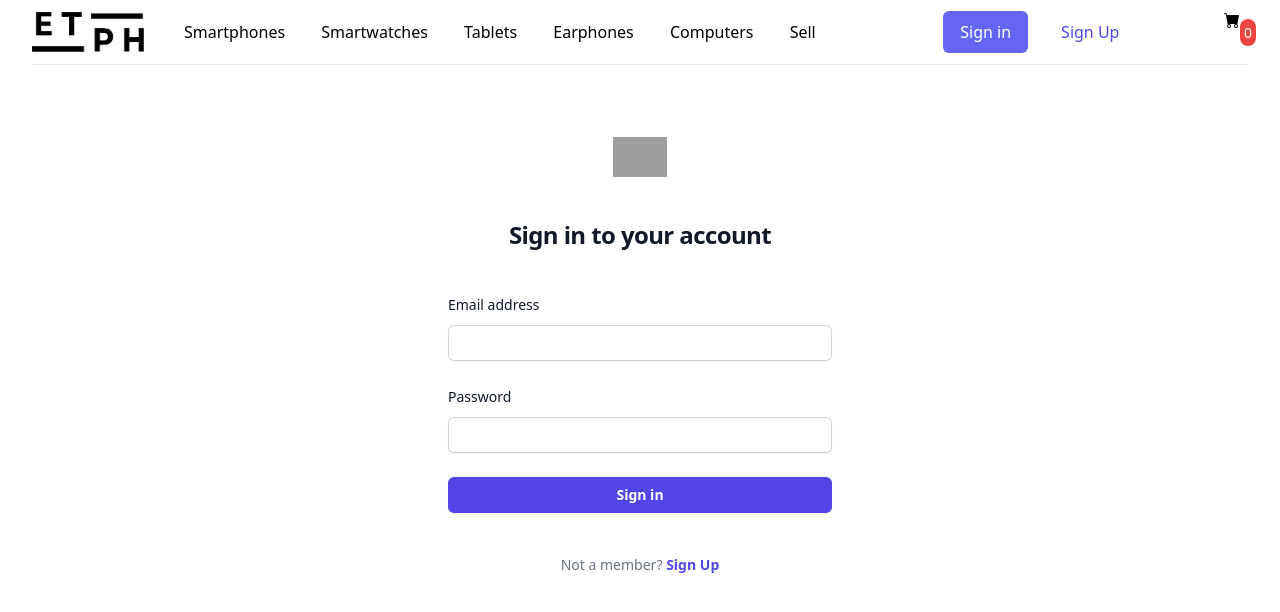
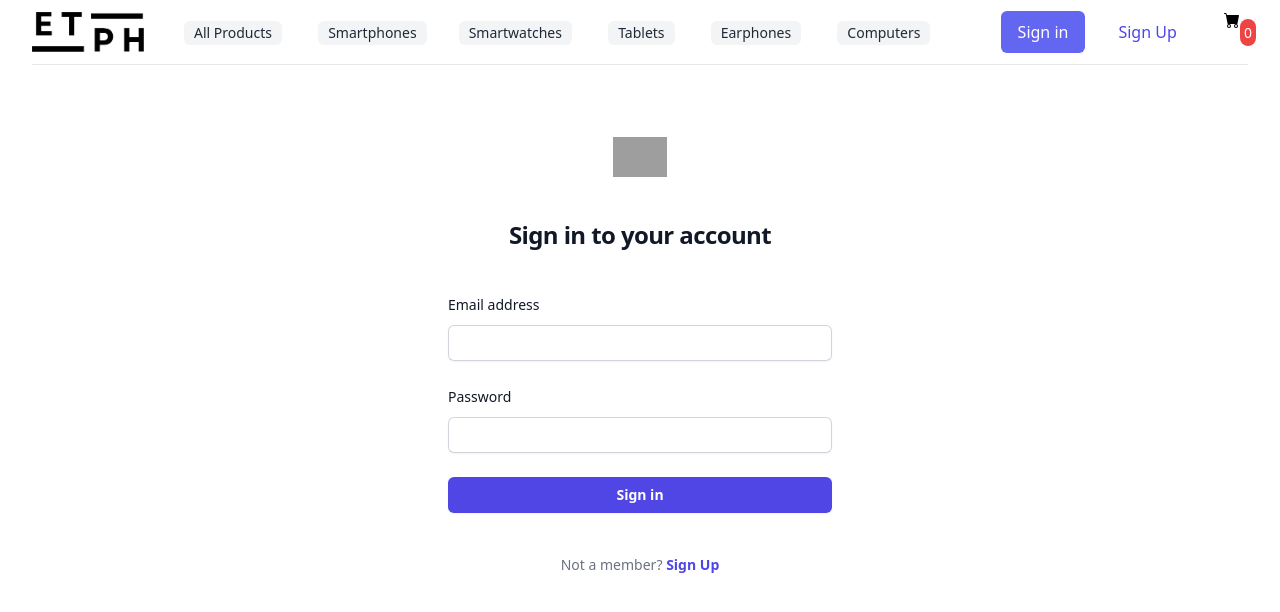
Before and after one commit to ecommerce-app-tech/frontend, a React (Vite) app: page /login in a window 1280 px wide. Shown: the top 612 px of the page. Built offline with nearby package versions, Linux system fonts and the light colour scheme; grey boxes are pictures that could not be loaded.

Commit message:
fix bugs

```diff
--- a/src/components/Navbar.jsx
+++ b/src/components/Navbar.jsx
@@ -23,7 +23,7 @@ function NavbarComponent() {
     <>
       <div className="bg-white">
       <header className="relative bg-white">
-        <nav aria-label="Top" className="max-w-7xl mx-auto sm:px-6 lg:px-8">
+        <nav aria-label="Top" className="max-w-10xl mx-auto sm:px-6 lg:px-8">
           <div className="border-b border-gray-200 px-4 pb-14 sm:px-0 sm:pb-0">
             <div className="h-16 flex items-center justify-between">
               {/* Logo */}
@@ -50,19 +50,37 @@ function NavbarComponent() {
                 </Link>
               </a>
               <div className="hidden ml-10 space-x-8 lg:block">
-                <Link to="/products/smartphones"> Smartphones</Link>
-                <Link to="/products/smartwatches"> Smartwatches</Link>
-                <Link to="/products/Tablets"> Tablets</Link>
-                <Link to="/products/earphones"> Earphones </Link>
-                <Link to="/products/computers"> Computers </Link>
-                <Link to="/addproduct">Sell </Link>
+
+              <Link to="/products"> <span className="inline-flex items-center px-2.5 py-0.5 rounded-md text-sm font-medium bg-gray-100 text-gray-800">
+              All Products
+      </span></Link>
+                <Link to="/products/smartphones"> <span className="inline-flex items-center px-2.5 py-0.5 rounded-md text-sm font-medium bg-gray-100 text-gray-800">
+        Smartphones
+      </span></Link>
+                <Link to="/products/smartwatches"><span className="inline-flex items-center px-2.5 py-0.5 rounded-md text-sm font-medium bg-gray-100 text-gray-800">
+        Smartwatches
+      </span></Link>
+                <Link to="/products/Tablets"> <span className="inline-flex items-center px-2.5 py-0.5 rounded-md text-sm font-medium bg-gray-100 text-gray-800">
+        Tablets
+      </span></Link>
+                <Link to="/products/earphones"> <span className="inline-flex items-center px-2.5 py-0.5 rounded-md text-sm font-medium bg-gray-100 text-gray-800">
+        Earphones
+      </span> </Link>
+                <Link to="/products/computers"><span className="inline-flex items-center px-2.5 py-0.5 rounded-md text-sm font-medium bg-gray-100 text-gray-800">
+        Computers
+      </span> </Link>
+
               </div>
             </div>
             <div className="ml-10 space-x-4">
               {isLoggedIn && (
                 <>
-                  <button onClick={logOutUser}>Logout</button>
-                  <span>{user && user.name}</span>
+                  <button onClick={logOutUser}><span className="inline-flex items-center px-3 py-0.5 rounded-full text-sm font-medium bg-indigo-100 text-indigo-800">
+                  Logout
+      </span></button>
+                  <span className="inline-flex items-center px-3 py-0.5 rounded-full text-sm font-medium bg-pink-100 text-pink-800">{user && user.name}</span>
+                  <Link to="/addproduct">Sell </Link>
+                  <Link to="/orders"> Orders history</Link>
                 </>
               )}
               {!isLoggedIn && (
--- a/src/pages/CheckoutPage.jsx
+++ b/src/pages/CheckoutPage.jsx
@@ -3,6 +3,7 @@ import axios from "axios";
 import { Link, useNavigate } from "react-router-dom";
 import { CartContext } from '../context/cart.jsx'
 import { AuthContext } from "../context/auth.context.jsx";
+import Logo from "../assets/Logo.png"
 
 
 function CheckoutPage() {
@@ -50,12 +51,12 @@ function CheckoutPage() {
           <a href="#">
             <span className="sr-only">Workflow</span>
             <img
-              src="https://tailwindui.com/img/logos/workflow-mark.svg?color=indigo&shade=300"
+              src={Logo}
               alt=""
               className="h-8 w-auto lg:hidden"
             />
             <img
-              src="https://tailwindui.com/img/logos/workflow-mark.svg?color=indigo&shade=600"
+              src={Logo}
               alt=""
               className="hidden lg:block h-8 w-auto"
             />
--- a/src/pages/EditProductPage.jsx
+++ b/src/pages/EditProductPage.jsx
@@ -195,13 +195,14 @@ function EditProductPage() {
             Edit Product
           </button>
           <br></br>
-          <button
+
+        </form>
+        <button
             onClick={deletProduct}
             className="flex w-full justify-center rounded-md bg-red-600 px-3 py-1.5 text-sm font-semibold leading-6 text-white shadow-sm hover:bg-red-900 focus-visible:outline focus-visible:outline-2 focus-visible:outline-offset-2 focus-visible:outline-indigo-600"
           >
             Delete Product
           </button>
-        </form>
       </div>
     </div>
   );
```
